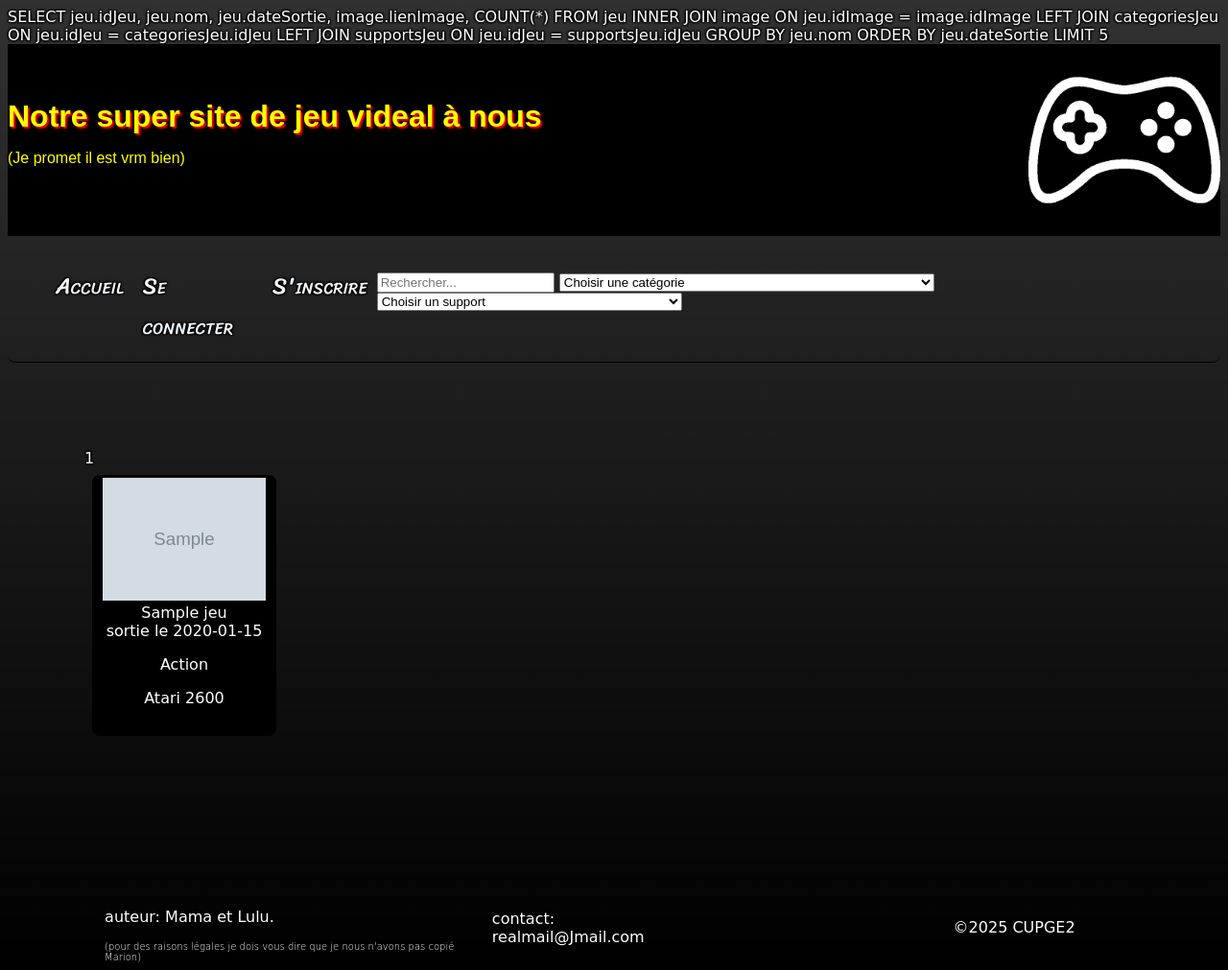
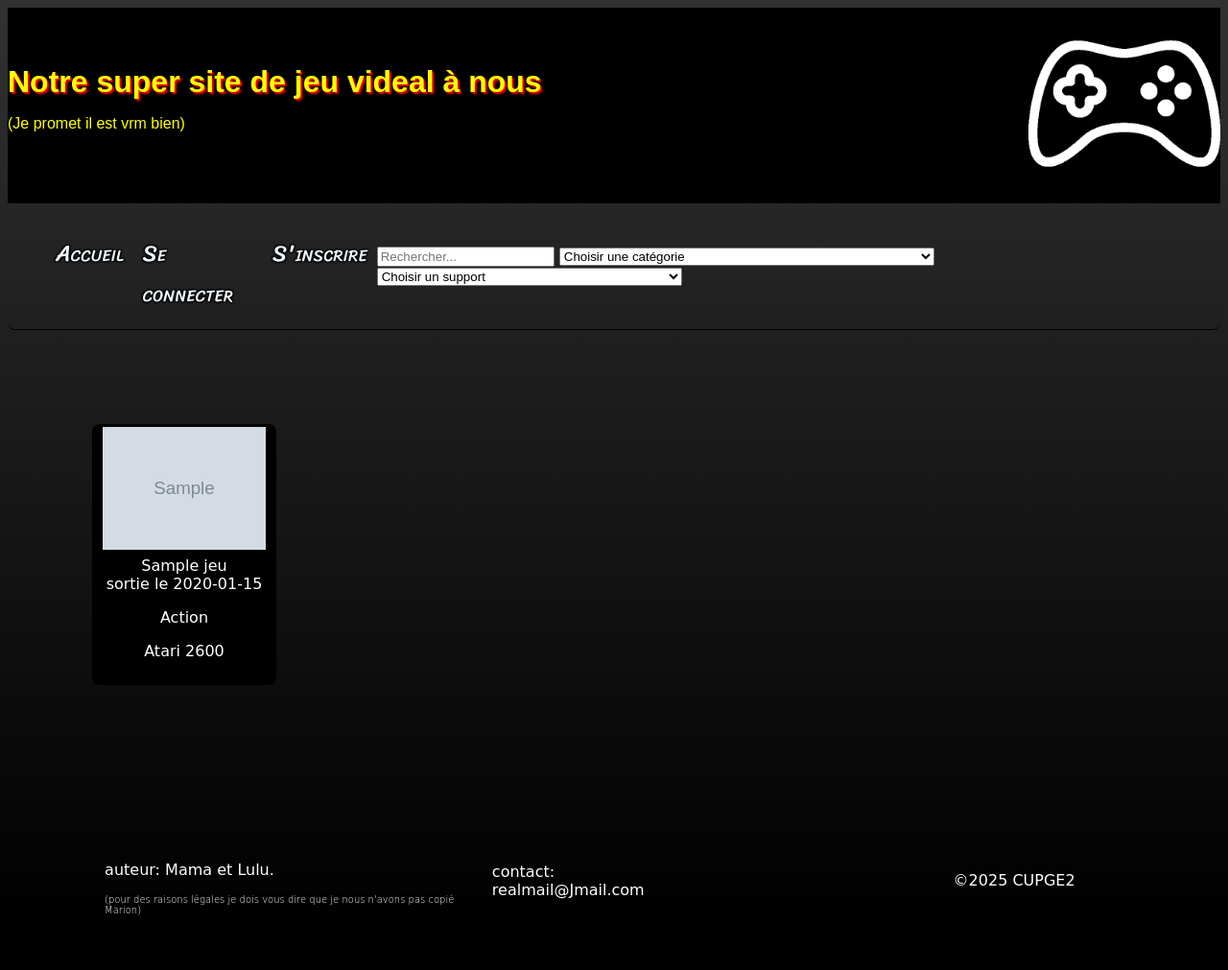
Before and after one commit to lethargii/bdd-projet, a PHP site: page /index.php in a window 1280 px wide; the page is wider, and only the part inside the window is pictured. Shown: that part at 96% size. After the commit the page ends 954 px from the top of that part, so only its background shows below. Run offline with PHP 8.4, Linux system fonts and the light colour scheme; data comes from the database, SQL or seed files in the repository; tables that the repository leaves empty hold one stand-in row (values such as "Sample post"); grey boxes marked "Sample" are stand-in pictures; some web fonts are replaced.

Commit message:
Milieu search5

```diff
--- a/index.php
+++ b/index.php
@@ -47,8 +47,8 @@ include("static/nav.php");
   <body>
     <main class="lilMargin">
     <?php
-        echo $bdd[0]['COUNT(*)'];
-        displayJV($bdd, $mysqli);
+    displayJV($bdd, $mysqli);
+    $nbPage = count($bdd);
         // On peut ajouter ici si l'utilisateur possède le jeu ou pas
       ?>
     </main>
--- a/php/functions_query.php
+++ b/php/functions_query.php
@@ -73,7 +73,7 @@ function listSupport($mysqli){
 
 //fonction qui donne les différents jeux
 function getBDD($mysqli, $idCategorie, $idSupport, $search, $page){
-	$query = "SELECT jeu.idJeu, jeu.nom, jeu.dateSortie, image.lienImage, COUNT(*)
+	$query = "SELECT jeu.idJeu, jeu.nom, jeu.dateSortie, image.lienImage
       FROM jeu
   INNER JOIN image ON jeu.idImage = image.idImage
   LEFT JOIN categoriesJeu ON jeu.idJeu = categoriesJeu.idJeu
@@ -105,7 +105,6 @@ function getBDD($mysqli, $idCategorie, $idSupport, $search, $page){
   else{
     $query .= " LIMIT 5";
   }
-  echo $query;
   return(readDB($mysqli, $query));
 }
 
```
